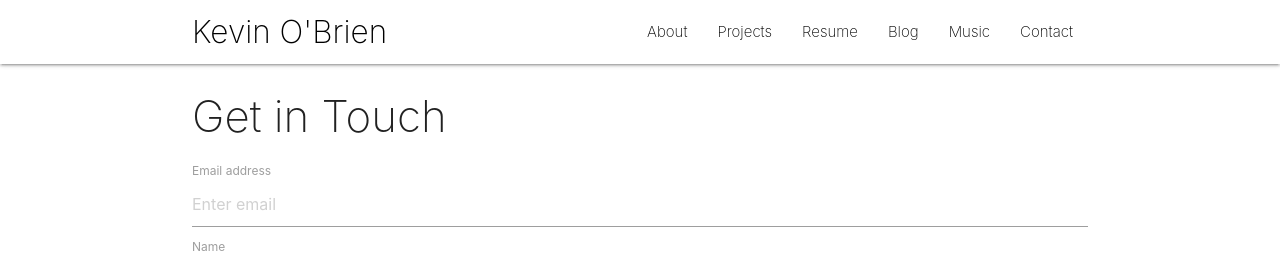
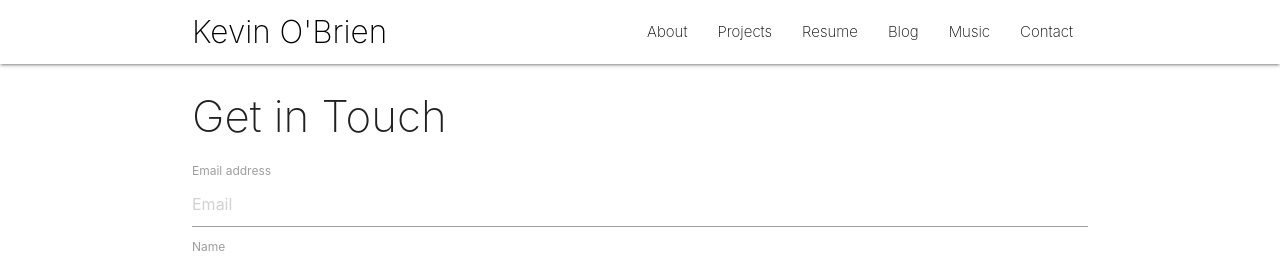
Before and after one commit to kpobrien4/personal-website, a React (Create React App) app in the folder client/: page /#contact in a window 1280 px wide. Shown: the top 272 px of the page. Built offline with nearby package versions, Linux system fonts and the light colour scheme.

Commit message:
working on contact page

```diff
--- a/client/src/components/Contact.js
+++ b/client/src/components/Contact.js
@@ -3,9 +3,8 @@ import '../contact.css'
 import * as emailjs from 'emailjs-com'
 // import USER_ID from '../USER_ID.js'
 // import TEMPLATE_ID from '../TEMPLATE_ID.js'
+import { Form, FormGroup, Label, Input } from 'reactstrap'
 
-
-import { Form, FormGroup, Label, Input } from 'reactstrap'
 class Contact extends Component {
   state = {
     name: '',
@@ -54,7 +53,8 @@ render() {
                 value={this.state.email}
                 className="text-primary"
                 onChange={this.handleChange.bind(this, 'email')}
-                placeholder="Enter email"
+                placeholder="Email"
+                required
               />
             </FormGroup>
 <FormGroup controlId="formBasicName">
@@ -66,6 +66,7 @@ render() {
                 className="text-primary"
                 onChange={this.handleChange.bind(this, 'name')}
                 placeholder="Name"
+                required
               />
             </FormGroup>
 <FormGroup controlId="formBasicSubject">
@@ -77,6 +78,7 @@ render() {
                 value={this.state.subject}
                 onChange={this.handleChange.bind(this, 'subject')}
                 placeholder="Subject"
+                required
               />
             </FormGroup>
 <FormGroup controlId="formBasicMessage">
```
